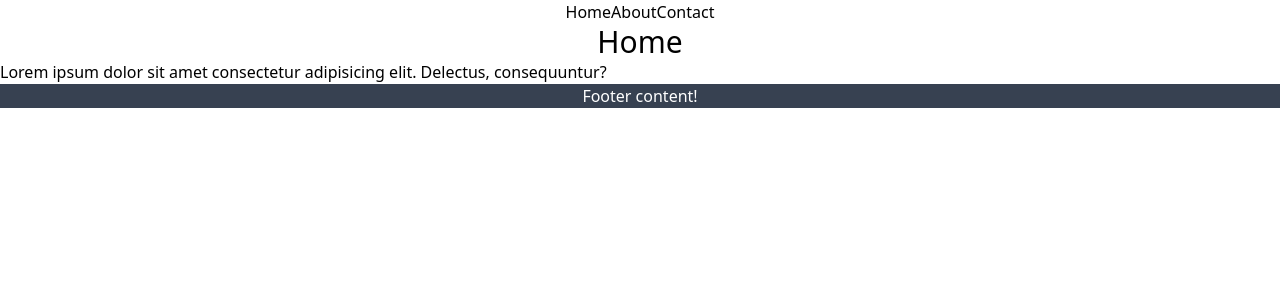
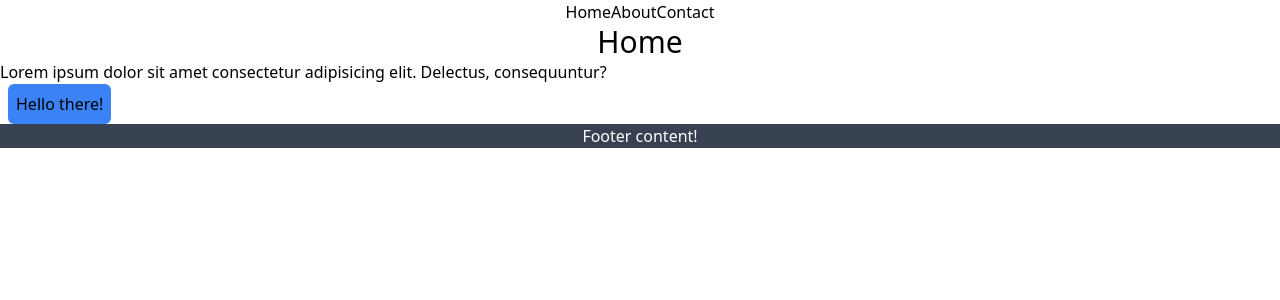
Before and after one commit to lcurrit/CRA-Tailwind-Boilerplate, a React (Create React App) app: page / in a window 1280 px wide. Shown: the top 300 px of the page. Built offline with nearby package versions, Linux system fonts and the light colour scheme.

Commit message:
Testing importing CSS.

```diff
--- /dev/null
+++ b/src/components/Button.tsx
@@ -0,0 +1,16 @@
+import React from 'react';
+import './button.css';
+
+interface ButtonProps {
+  text: string;
+}
+
+const Button = ({ text }: ButtonProps) => {
+  return (
+    <button type="button" className="btn">
+      {text}
+    </button>
+  );
+};
+
+export default Button;
--- /dev/null
+++ b/src/components/button.css
@@ -0,0 +1,3 @@
+.btn {
+  @apply inline-block mx-2 p-2 rounded-md bg-blue-500 hover:bg-blue-400;
+}
--- /dev/null
+++ b/src/components/index.tsx
@@ -0,0 +1,2 @@
+export { default as Title } from './Title';
+export { default as Button } from './Button';
--- a/src/index.css
+++ b/src/index.css
@@ -1,4 +1,4 @@
 /* ./src/index.css */
-@import 'tailwindcss/base';
-@import 'tailwindcss/components';
-@import 'tailwindcss/utilities';
+@tailwind base;
+@tailwind components;
+@tailwind utilities;
--- a/src/layout/Navigation.tsx
+++ b/src/layout/Navigation.tsx
@@ -1,12 +1,14 @@
 import React from 'react';
-import { Link } from 'react-router-dom';
+import { NavLink } from 'react-router-dom';
 
 function Navigation() {
   return (
     <div className="navigation text-center">
-      <Link to="/">Home</Link>
-      <Link to="/about">About</Link>
-      <Link to="/contact">Contact</Link>
+      <NavLink exact to="/">
+        Home
+      </NavLink>
+      <NavLink to="/about">About</NavLink>
+      <NavLink to="/contact">Contact</NavLink>
     </div>
   );
 }
--- a/src/pages/Home.tsx
+++ b/src/pages/Home.tsx
@@ -1,4 +1,5 @@
 import React from 'react';
+import { Button } from '../components';
 import Title from '../components/Title';
 
 function Home() {
@@ -9,6 +10,7 @@ function Home() {
         Lorem ipsum dolor sit amet consectetur adipisicing elit. Delectus,
         consequuntur?
       </p>
+      <Button text="Hello there!" />
     </>
   );
 }
```
